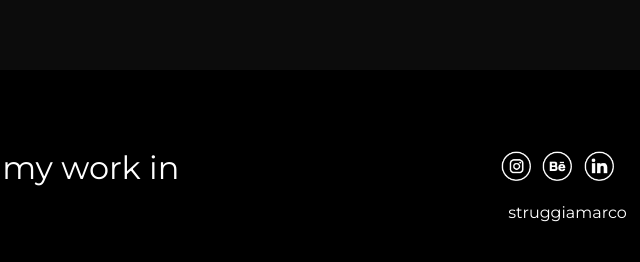
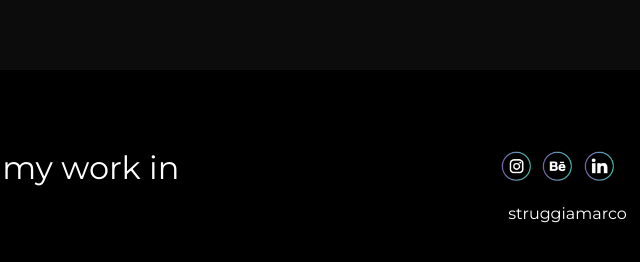
Before and after one commit to marcoscutaro/main, a plain HTML site: page huga.html in a window 1280 px wide. Shown: the part 4230-4492 px from the top of the page, 640-1280 px from the left. Drawn offline with Linux system fonts and the light colour scheme.

Commit message:
changes12

```diff
--- a/css/crane.css
+++ b/css/crane.css
@@ -39,7 +39,7 @@ a{
 .front{
 	width: 100%;
 	height: 800px;
-	background:  url("../img/images/images/designlab/designlab_v_front0000.jpg") no-repeat;
+	background: url("../img/images/images/crane_img/cranefront0000.jpg") no-repeat;
 	background-size: cover;
 
 }
--- a/huga.html
+++ b/huga.html
@@ -216,7 +216,8 @@
 
 
 
-    <div class="footer">
+
+  <div class="footer margin_footer">
 
         <div class="center_footer">
 
@@ -225,9 +226,7 @@
            <div class="h3_container">
             <h3>Discover and be updated of my work in </h3>
 
-        <div class="menu_footer">
-
-            <div class="center_ul">
+                <div class="menu_footer">
 
           <ul class="ul_footer">
 
@@ -239,29 +238,31 @@
           </ul>
 
         </div>
-             </div>
-            </div>
+                      </div>
 
 
 
+            <div class="socialmedia_margin">
+
             <div class="social_media_coontainer">
 
-                <div class="center_social_icons">
                       <div class="social_media">
 
-            	<img  data-scroll class="scroll_x"  src=  "img/images/images/footer/instagram_icon_w.png" width="30px" >
+                          <a href= "https://www.instagram.com/struggiamarco">
 
+            	<img  data-scroll class="scroll_x"  src=  "img/images/images/footer/instagram_icon.png" width="30px" >
+                         </a>
                 </div>
                       <div class="social_media">
 
-                <img  data-scroll class="scroll_x"  src=  "img/images/images/footer/behance_icon_w.png" width="30px" >
+                <img  data-scroll class="scroll_x"  src=  "img/images/images/footer/behance_icon.png" width="30px" >
                          </div>
 
                       <div class="social_media">
 
-                <img  data-scroll class="scroll_x "  src=  "img/images/images/footer/linkedin_icon_w.png" width="30px" >
+                <img  data-scroll class="scroll_x"  src=  "img/images/images/footer/linkedin_icon.png" width="30px" >
                        </div>
-               </div>
+
 
 
             <div class="namebox">
@@ -271,11 +272,11 @@
                 <p>struggiamarco</p>
 
             </div>
-
+               </div>
 
             </div>
 
-
+           </div>
 
             </div>
 
@@ -283,8 +284,6 @@
              </div>
 
 
-
-        </div>
 
 
 
```
